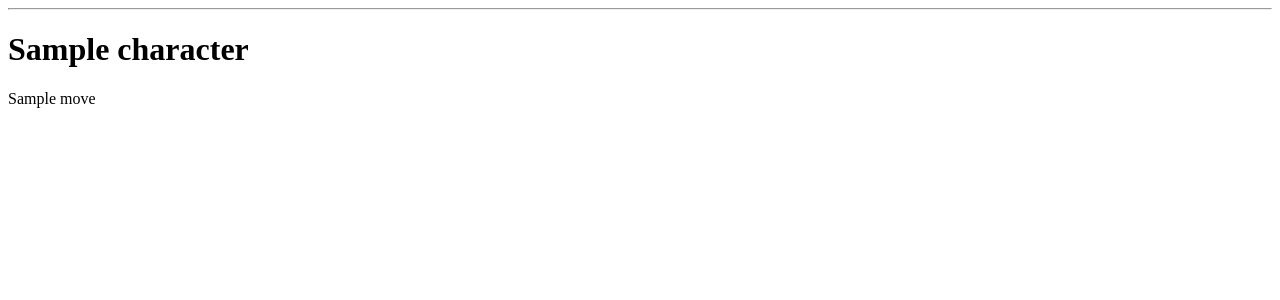
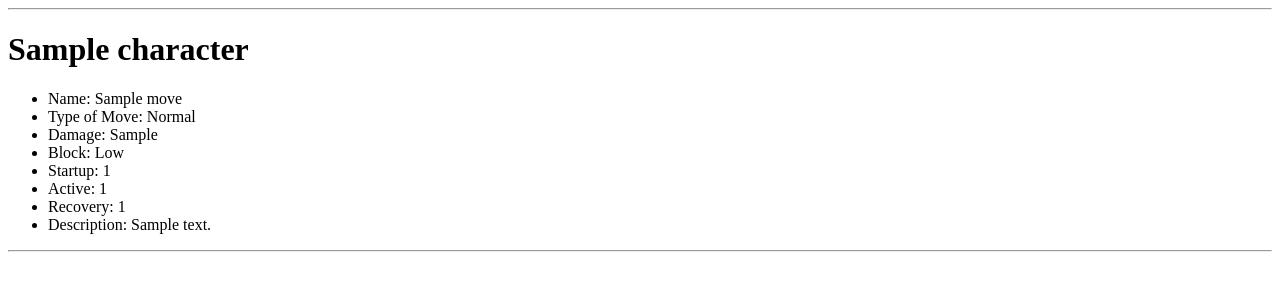
Before and after one commit to Alkhabbaz98/frameWiki-prj4, a Django app: page /frameWiki/characters/1/ in a window 1280 px wide. Shown: the part 26-326 px from the top of the page. Run offline with Django 5.2, Linux system fonts and the light colour scheme; tables that the repository leaves empty hold one stand-in row (values such as "Sample post").

Commit message:
fixing delete

```diff
--- a/main_app/templates/character_details.html
+++ b/main_app/templates/character_details.html
@@ -3,6 +3,17 @@
 {% block content %}
 <h1> {{character.name}}</h1>
 {% for move in moves%}
-<p>{{ move.name }}</p>
+    <ul>
+        <li>Name: {{move.name}}</li>
+        <li>Type of Move: {{move.move_type}}</li>
+        <li>Damage: {{move.damage}}</li>
+        <li>Block: {{move.guard_type}}</li>
+        <li>Startup: {{move.start_up}}</li>
+        <li>Active: {{move.active}}</li>
+        <li>Recovery: {{move.recovery}}</li>
+        <li>Description: {{move.description}}</li>
+
+    </ul>
+<hr>
 {%endfor%}
 {% endblock %}
--- a/main_app/views.py
+++ b/main_app/views.py
@@ -46,8 +46,9 @@ class MoveUpdateView(UpdateView):
 
 class MoveDeleteView(DeleteView):
     model = Move
-    success_url = 'frameWiki/movelist/'
-
+    # success_url = 'movelist'
+    def get_success_url(self):
+        return reverse_lazy('movelist')
 
 
 
```
